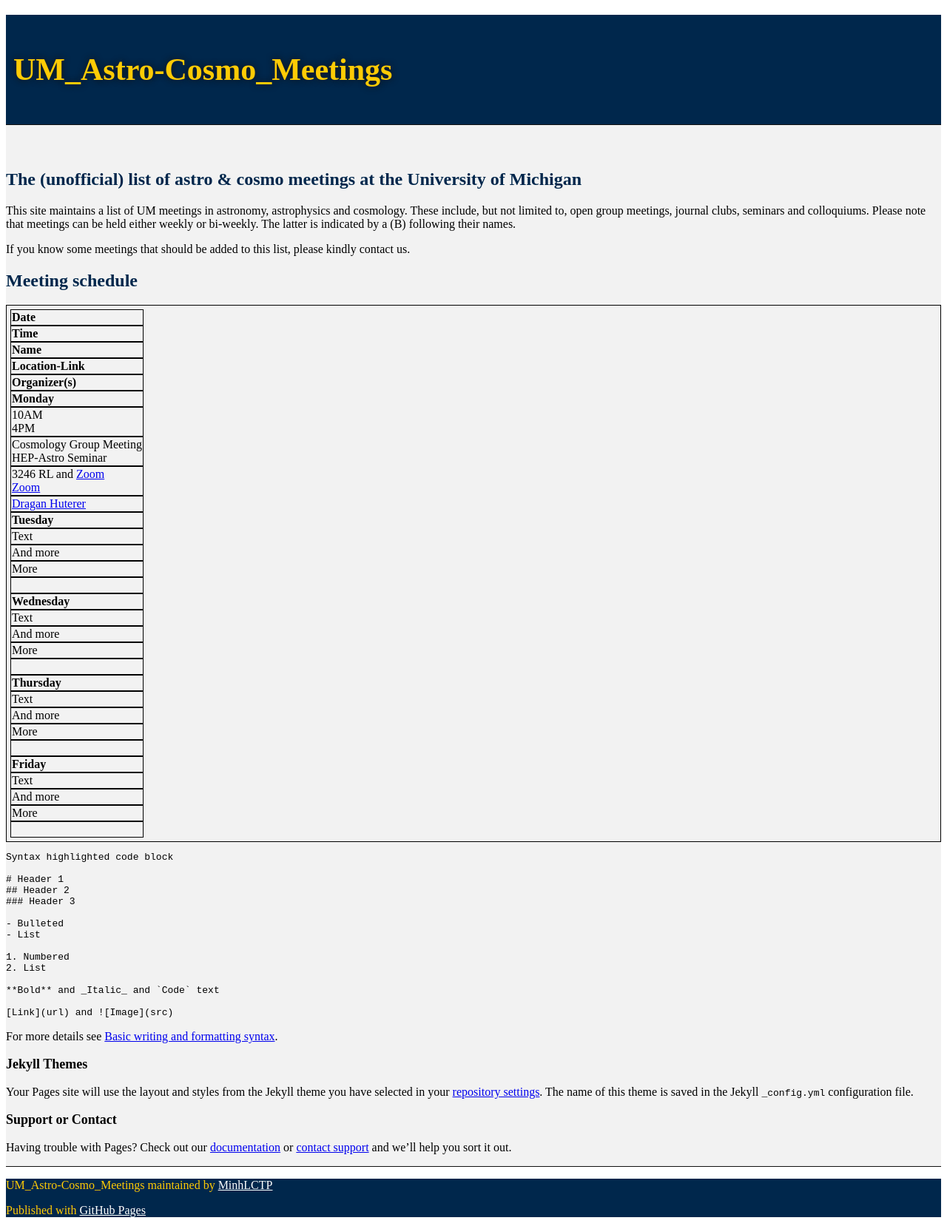
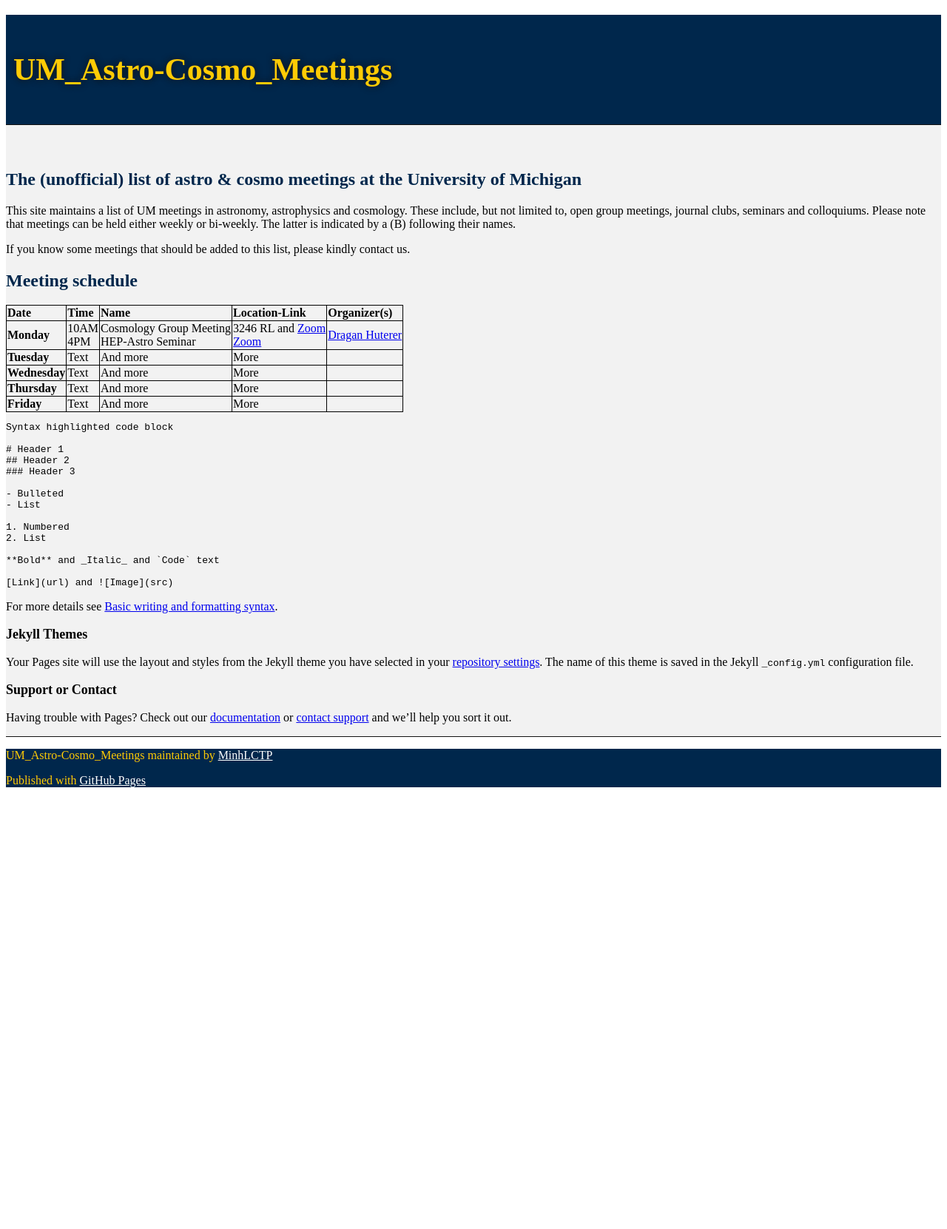
Before and after one commit to MinhLCTP/UM_Astro-Cosmo_Meetings, a Jekyll site: the page built from index.md, in a window 1280 px wide. Shown: the whole page at 74% size. Built offline with Jekyll 4.4.1, drawn with Linux system fonts in a browser that asks for light colours; our own code applies the rules of GitHub Pages for plain Markdown files; the repository's description, which GitHub fills in, is left out; after the commit the page ends 1080 px from its top, so only the background shows below that.

Commit message:
Fix css style

```diff
--- a/assets/css/style.css
+++ b/assets/css/style.css
@@ -68,7 +68,7 @@
 }
 
 table {
-    display: block;
+    display: table;
     overflow: auto;
     padding: 5px;
 	border-collapse: collapse;
@@ -77,7 +77,6 @@ table {
 }
 
 td, th {
-	display: block;
 	overflow: auto;
 	border: 1px solid black;
 }
```
